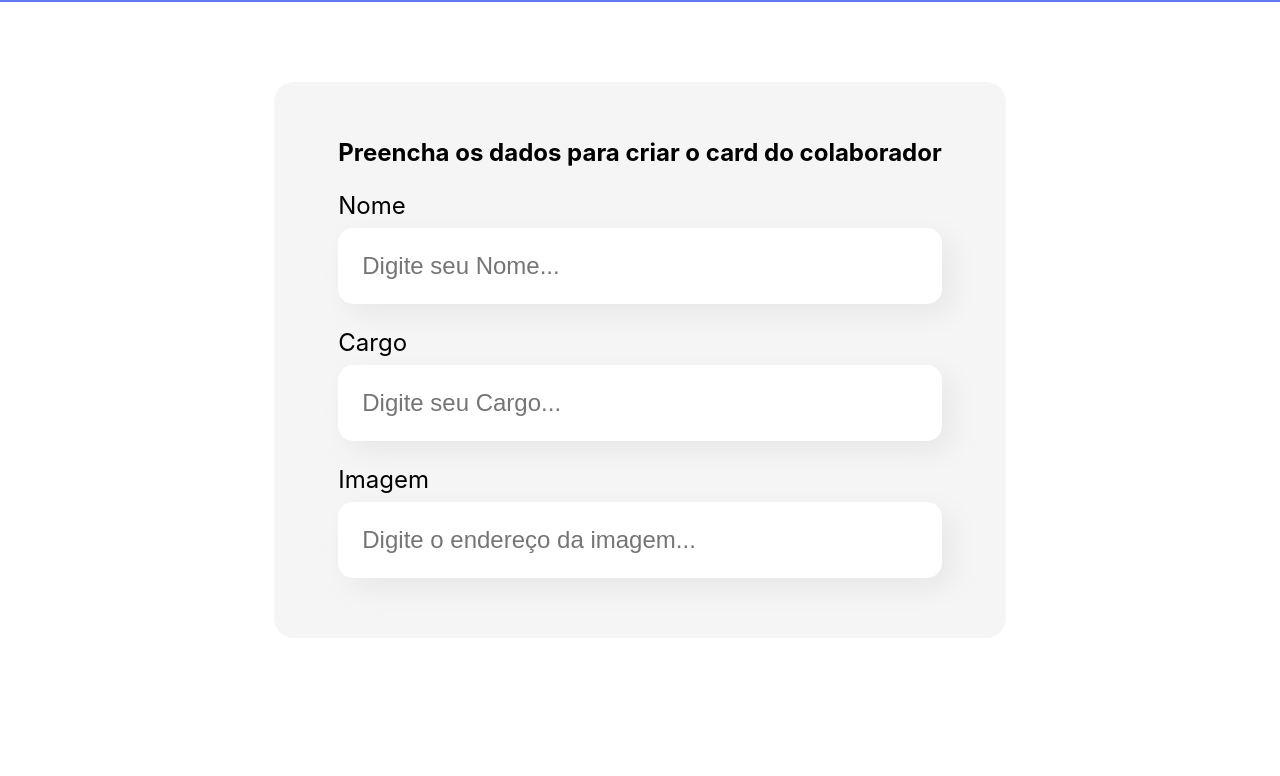
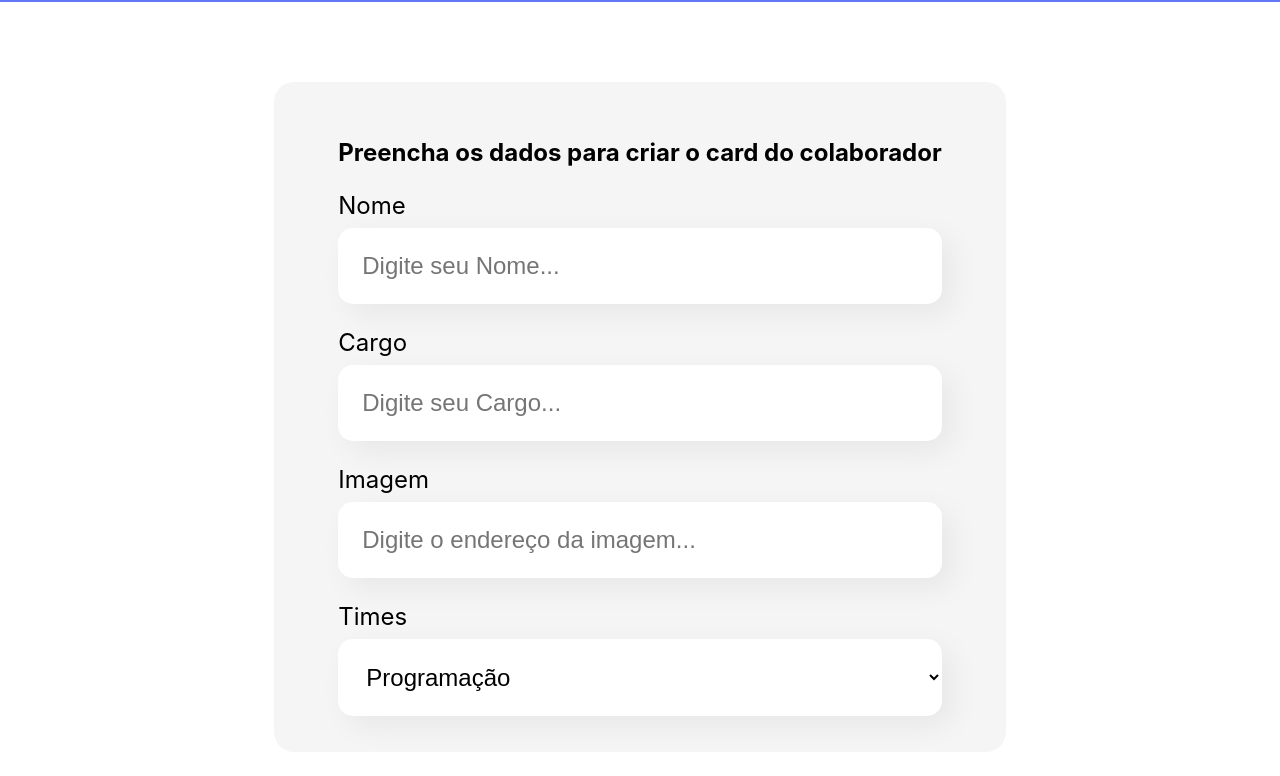
Before and after one commit to GabrielCostaMarques/Projeto-React, a React (Create React App) app in the folder organo/: page / in a window 1280 px wide. Shown: the part 496-1272 px from the top of the page. Before the commit the page ends 1214 px from the top, so only its background shows below. Built offline with nearby package versions, Linux system fonts and the light colour scheme.

Commit message:
Adicionando a lista de times do projeto com .map

```diff
--- a/organo/src/App.js
+++ b/organo/src/App.js
@@ -1,12 +1,12 @@
 import Banner from './componentes/Banner/banner';
 import Formulario from './componentes/Formulario';
+
 
 function App() {
   return (
     <div className="App">
       <Banner></Banner>
       <Formulario></Formulario>
-
     </div>
   );
 }
--- a/organo/src/componentes/Formulario/index.js
+++ b/organo/src/componentes/Formulario/index.js
@@ -1,8 +1,17 @@
 import CampoTexto from '../CampoTexto'
+import ListaSuspensa from '../ListaSuspensa'
 import './Formulario.css'
 
 const Formulario = () => {
-
+    const times=[
+        'Programação',
+        'Front-End',
+        'Data Science',
+        'DevOps',
+        'UX Design',
+        'Mobile',
+        'Inovação e Gestão'
+    ]
     return (
         <section className="formulario">
             <form>
@@ -10,6 +19,7 @@ const Formulario = () => {
                 <CampoTexto label="Nome" placeholder="Digite seu Nome" />
                 <CampoTexto label="Cargo" placeholder="Digite seu Cargo" />
                 <CampoTexto label="Imagem" placeholder="Digite o endereço da imagem" />
+                <ListaSuspensa label ="Times" itens={times}></ListaSuspensa>
             </form>
         </section>
     )
--- /dev/null
+++ b/organo/src/componentes/ListaSuspensa/ListaSuspensa.css
@@ -0,0 +1,16 @@
+.lista-suspensa label{
+    display: block;
+    margin-bottom: 8px;
+    font-size: 24px;
+}
+
+.lista-suspensa select{
+    background-color: #fff;
+    box-shadow: 10px 10px 30px rgba(0, 0, 0, 0.06);
+    width: 100%;
+    border: none;
+    font-size: 24px;
+    padding: 24px;
+    box-sizing: border-box;
+    border-radius: 15px;
+}
--- /dev/null
+++ b/organo/src/componentes/ListaSuspensa/index.js
@@ -0,0 +1,16 @@
+import './ListaSuspensa.css'
+
+const ListaSuspensa = (props)=>{
+
+    console.log(props.itens);
+
+    return(
+        <div className="lista-suspensa">
+            <label>{props.label}</label>
+            <select>
+                {props.itens.map(item => <option key={item}>{item}</option>)}
+            </select>
+        </div>
+    )
+}
+export default ListaSuspensa
```
Also changed, not shown: organo/src/componentes/Anotacoes.md (added, +15 -0 lines).
